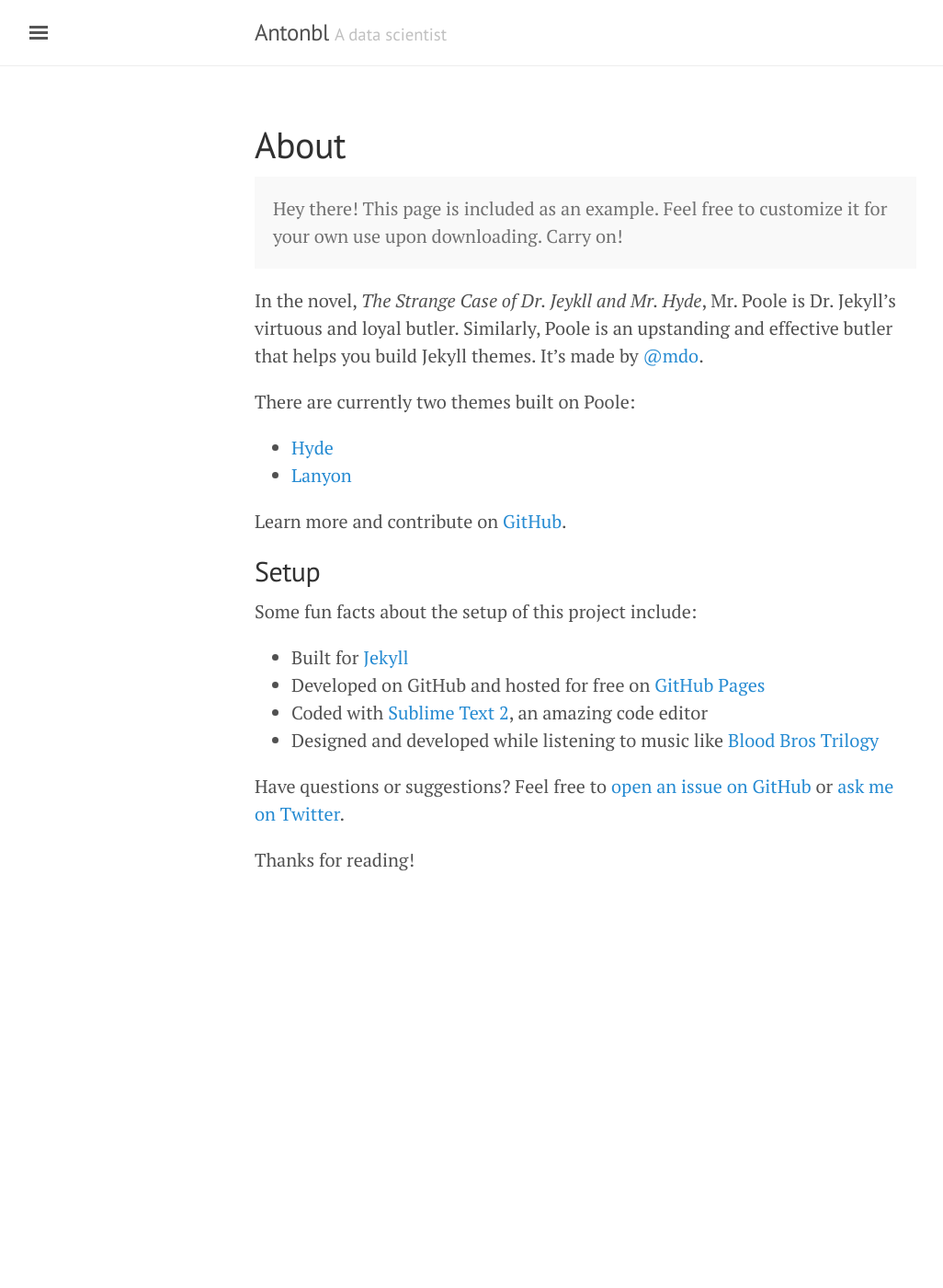
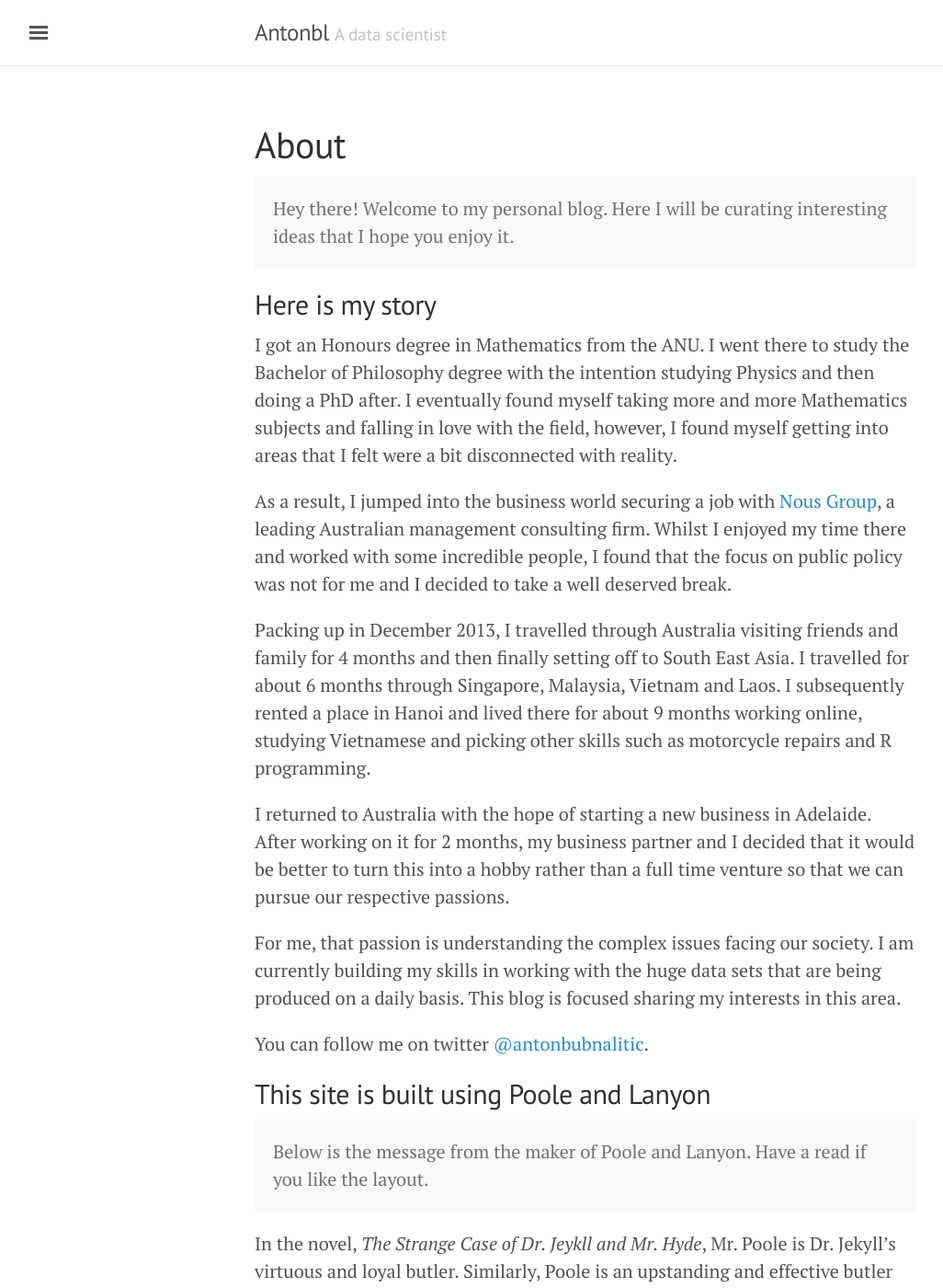
Before and after one commit to AntonBL/antonbl.github.io, a Jekyll site: the page built from about.md, in a window 1280 px wide and 1400 px high. Shown: the whole window at 92% size, without its empty margins (3-1029 px from the left). Built offline with Jekyll 4.4.1, drawn with Linux system fonts in a browser that asks for light colours.

Commit message:
Updated About and put other posts into the side

```diff
--- a/_includes/sidebar.html
+++ b/_includes/sidebar.html
@@ -25,9 +25,7 @@
       {% endif %}
     {% endfor %}
 
-    <a class="sidebar-nav-item" href="{{ site.github.repo }}/archive/v{{ site.version }}.zip">Download</a>
-    <a class="sidebar-nav-item" href="{{ site.github.repo }}">GitHub project</a>
-    <span class="sidebar-nav-item">Currently v{{ site.version }}</span>
+
   </nav>
 
   <div class="sidebar-item">
@@ -36,3 +34,11 @@
     </p>
   </div>
 </div>
+
+{% comment %}
+	This stuff goes on the side:
+
+    <a class="sidebar-nav-item" href="{{ site.github.repo }}/archive/v{{ site.version }}.zip">Download</a>
+    <a class="sidebar-nav-item" href="{{ site.github.repo }}">GitHub project</a>
+    <span class="sidebar-nav-item">Currently v{{ site.version }}</span>
+{% endcomment %}
--- a/about.md
+++ b/about.md
@@ -4,8 +4,29 @@ title: About
 ---
 
 <p class="message">
-  Hey there! This page is included as an example. Feel free to customize it for your own use upon downloading. Carry on!
+  Hey there! Welcome to my personal blog. Here I will be curating interesting ideas that I hope you enjoy it.
 </p>
+
+##Here is my story
+
+I got an Honours degree in Mathematics from the ANU. I went there to study the Bachelor of Philosophy degree with the intention studying Physics and then doing a PhD after. I eventually found myself taking more and more Mathematics subjects and falling in love with the field, however, I found myself getting into areas that I felt were a bit disconnected with reality.
+
+As a result, I jumped into the business world securing a job with [Nous Group](http://www.nousgroup.com/au/), a leading Australian management consulting firm. Whilst I enjoyed my time there and worked with some incredible people, I found that the focus on public policy was not for me and I decided to take a well deserved break.
+
+Packing up in December 2013, I travelled through Australia visiting friends and family for 4 months and then finally setting off to South East Asia. I travelled for about 6 months through Singapore, Malaysia, Vietnam and Laos. I subsequently rented a place in Hanoi and lived there for about 9 months working online, studying Vietnamese and picking other skills such as motorcycle repairs and R programming.
+
+I returned to Australia with the hope of starting a new business in Adelaide. After working on it for 2 months, my business partner and I decided that it would be better to turn this into a hobby rather than a full time venture so that we can pursue our respective passions.
+
+For me, that passion is understanding the complex issues facing our society. I am currently building my skills in working with the huge data sets that are being produced on a daily basis. This blog is focused sharing my interests in this area.
+
+You can follow me on twitter [@antonbubnalitic](https://twitter.com/antonbubnalitic).
+
+##This site is built using Poole and Lanyon
+
+<p class="message">
+Below is the message from the maker of Poole and Lanyon. Have a read if you like the layout.
+</p>
+
 
 In the novel, *The Strange Case of Dr. Jeykll and Mr. Hyde*, Mr. Poole is Dr. Jekyll's virtuous and loyal butler. Similarly, Poole is an upstanding and effective butler that helps you build Jekyll themes. It's made by [@mdo](https://twitter.com/mdo).
 
@@ -15,8 +36,6 @@ There are currently two themes built on Poole:
 * [Lanyon](http://lanyon.getpoole.com)
 
 Learn more and contribute on [GitHub](https://github.com/poole).
-
-## Setup
 
 Some fun facts about the setup of this project include:
 
```
Also changed, not shown: 2013-12-31-whats-jekyll.md (renamed from _posts/2013-12-31-whats-jekyll.md, +1 -1 lines), 2014-01-02-introducing-lanyon.md (renamed from _posts/2014-01-02-introducing-lanyon.md, +1 -1 lines).
